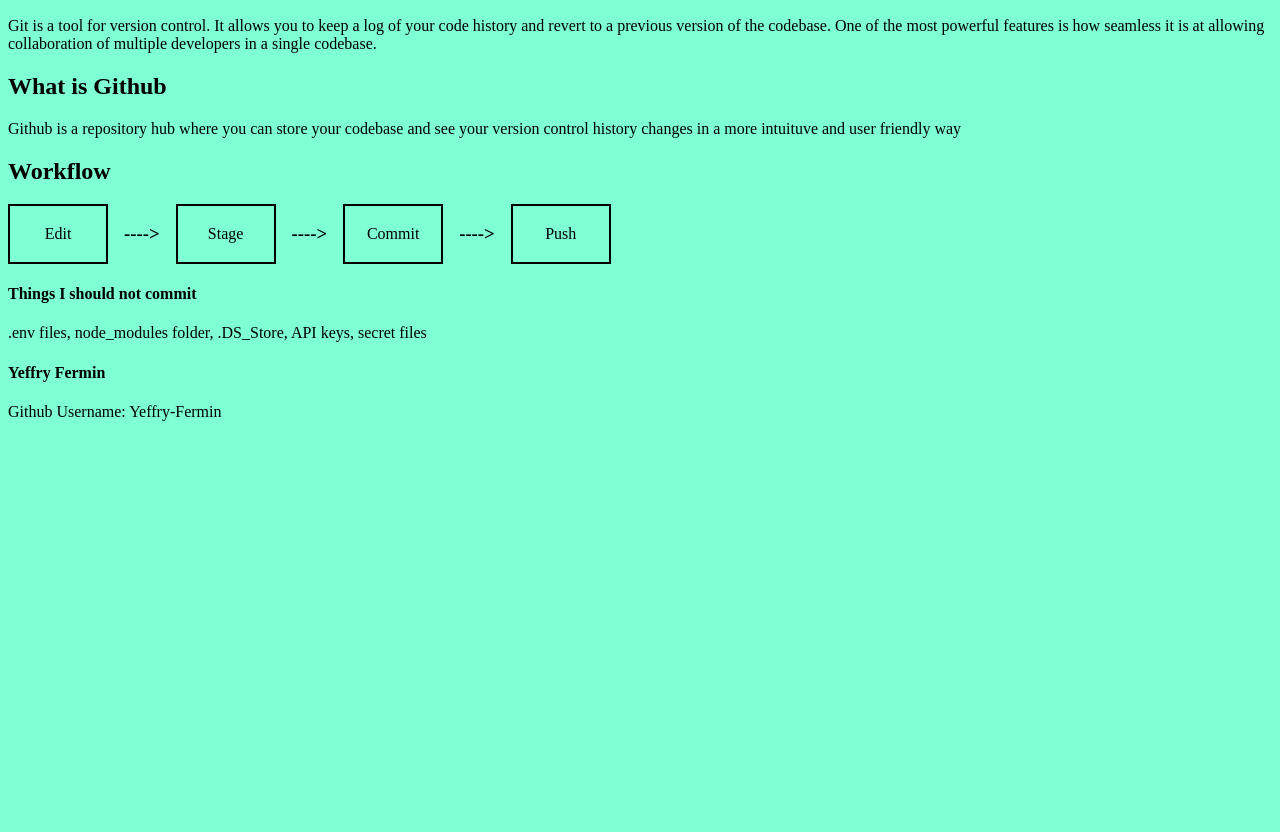
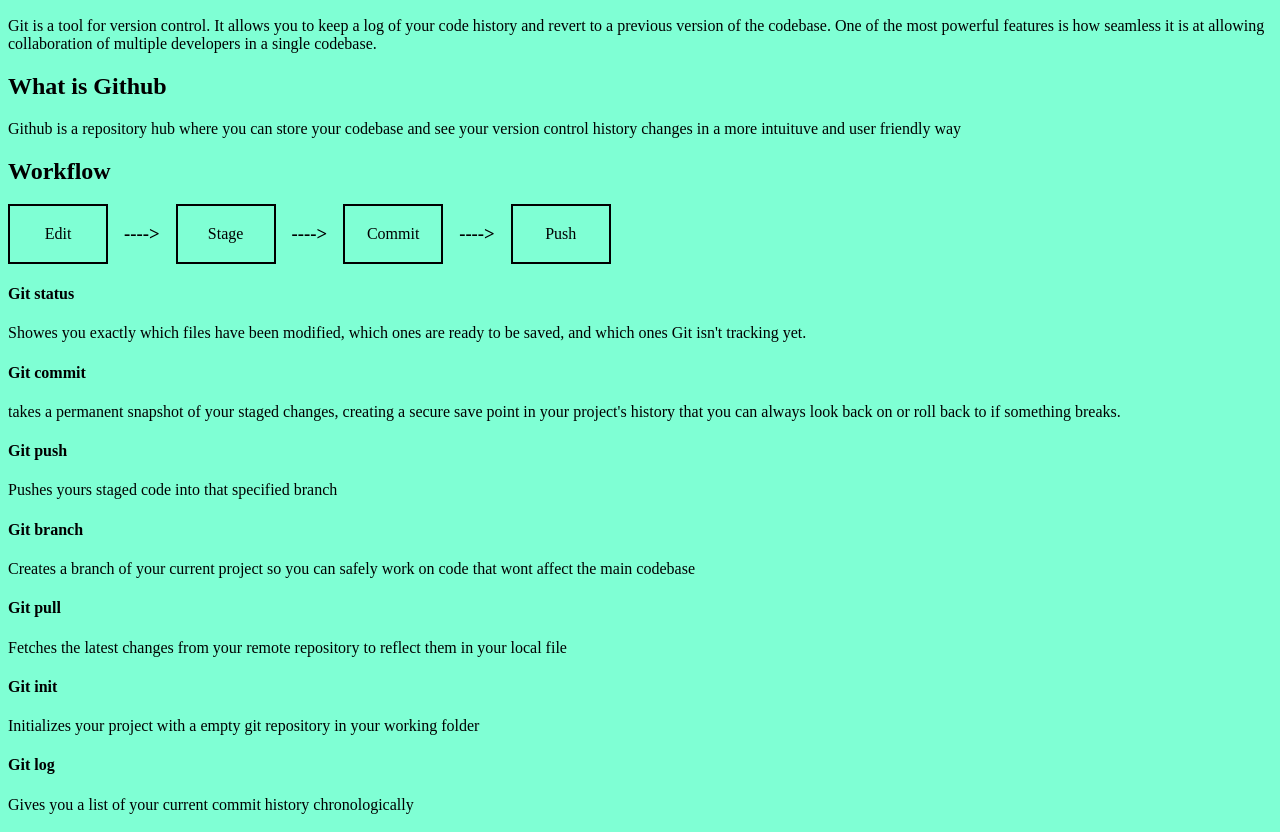
Before and after one commit to Yeffry-Fermin/Git-Solo-Workflow, a plain HTML site: page developer-field-notes/index.html in a window 1280 px wide. Shown: the part 110-942 px from the top of the page. Before the commit the page ends 800 px from the top, so only its background shows below. Drawn offline with Linux system fonts and the light colour scheme.

Commit message:
feat add ref section

```diff
--- a/developer-field-notes/index.html
+++ b/developer-field-notes/index.html
@@ -36,7 +36,32 @@
 
     </section>
 
+    <section>
+        <h4>Git status</h4>
+        <p>Showes you exactly which files have been modified, which ones are ready to be saved, and which ones Git isn't tracking yet.</p>
 
+        <h4>Git commit</h4>
+        <p>takes a permanent snapshot of your staged changes, creating a secure save point in your project's history that you can always look
+            back on or roll back to if something breaks.</p>
+
+        <h4>Git push</h4>
+        <p>Pushes yours staged code into that specified branch</p>
+
+        <h4>Git branch</h4>
+        <p>Creates a branch of your current project so you can safely work on code that wont affect the main codebase</p>
+
+        <h4>Git pull</h4>
+        <p>Fetches the latest changes from your remote repository to reflect them in your local file </p>
+
+        <h4>Git init</h4>
+        <p>Initializes your project with a empty git repository in your working folder</p>
+
+        <h4>Git log</h4>
+        <p>Gives you a list of your current commit history chronologically</p>
+
+        <h4>Git clone</h4>
+        <p>This command copies an exisisting repository from a site like github and downloads it to your local pc</p>
+    </section>
 
     <section>
         <h4>Things I should not commit</h4>
```
